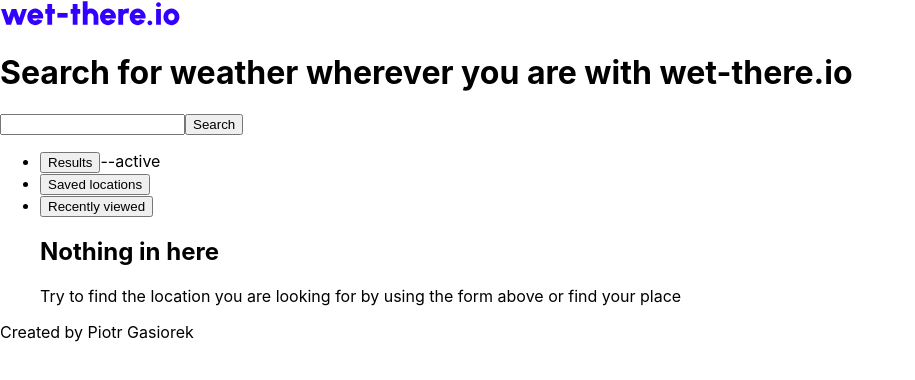
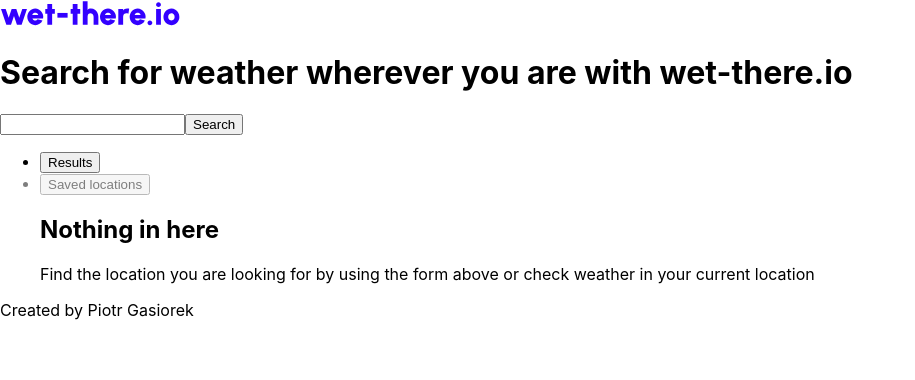
Before and after one commit to PiotrGasiorek/wet-there.io, a React (Create React App) app: page / in a window 1280 px wide. Shown: the top 380 px of the page, without its empty margins (0-915 px from the left). Built offline with nearby package versions, Linux system fonts and the light colour scheme.

Commit message:
Migration from state & props to redux store logic

```diff
--- a/src/components/Searchbox.js
+++ b/src/components/Searchbox.js
@@ -1,55 +1,29 @@
 import React, { useState } from 'react';
+import { useDispatch, useSelector } from 'react-redux';
+import { getLocation } from '../redux/searchResult';
 
-const apiKey = '1d24a209e05a4580954110817213010';
-
-function Searchbox(props) {
-    const [location, setLocation] = useState('');
-
+function Searchbox() {
+    const [searchboxValue, setSearchboxValue] = useState('');
+    const dispatch = useDispatch();
     const handleOnChange = (e) => {
-        setLocation(e.target.value);
+        setSearchboxValue(e.target.value);
     }
 
     const handleOnSubmit = (e) => {
         e.preventDefault();
-        getDataFromApi();
+        dispatch(getLocation(searchboxValue));
     }
-
-    const handleApiResponse = (response) => {
-        response.error ? handleApiError(response) : applyIdToLocation(response);
-    }
-
-    const handleApiError = (error) => {
-        console.log('Its error boy', error);
-    }
-
-    const applyIdToLocation = (location) => {
-        let locationWithId = location;
-        locationWithId.id = Math.random();
-        console.log(locationWithId);
-        props.handleApiResponse(locationWithId);
-    }
-
-    const getDataFromApi = () => {
-        const url = `https://api.weatherapi.com/v1/current.json?key=${apiKey}&q=${location}&aqi=no`
-        fetch(url)
-            .then(response => response.json())
-            .then(data => handleApiResponse(data))
-            .catch(error => {
-                handleApiError(error);
-            });
-    }
-
 
     return (
         <form onSubmit={handleOnSubmit}>
             <input
                 type='text'
-            value={location}
+                value={searchboxValue}
                 onChange={handleOnChange}
             />
             <button>Search</button>
         </form>
-  );
+    )
 }
 
 export default Searchbox;
--- a/src/components/cards/LocationCard.js
+++ b/src/components/cards/LocationCard.js
@@ -1,5 +1,9 @@
-function LocationCard({place, updateSavedLocations}) {
-    const handleClick = () => updateSavedLocations(place.id);
+import { useDispatch } from 'react-redux';
+import { toggleLocation } from '../../redux/savedLocations';
+
+function LocationCard({ place }) {
+    const dispatch = useDispatch();
+    const handleClick = () => dispatch(toggleLocation(place));
     return (
       <div>
           <h2>{place.current.temp_c}</h2>
--- a/src/components/cards/LocationCards.js
+++ b/src/components/cards/LocationCards.js
@@ -1,6 +1,6 @@
 import LocationCard from './LocationCard';
 
-function LocationCards({listOfLocations, updateSavedLocations}) {
+function LocationCards({listOfLocations}) {
   return (
     <div>
         {listOfLocations.map(place => {
@@ -8,7 +8,6 @@ function LocationCards({listOfLocations, updateSavedLocations}) {
                 <LocationCard
                     place={place}
                     key={place.id}
-                    updateSavedLocations={updateSavedLocations}
                 />
             )
         })}
--- a/src/components/tabs/Tab.js
+++ b/src/components/tabs/Tab.js
@@ -1,17 +1,18 @@
-function Tab({ tab, handleTabClick }) {
+import { setActiveTab } from '../../redux/tabsSwitcher';
+import { useDispatch, useSelector } from 'react-redux';
+
+function Tab({ tab }) {
+  const dispatch = useDispatch();
+  const activeTabId = useSelector(state => state.tabsSwitcher.activeTabId);
+  const handleTabClick = (id) => {
+    dispatch(setActiveTab(id));
+  }
   return (
-    <li key={tab.id}>
+    <li key={tab.id} className={(tab.id !== activeTabId ? "tab-btn--unactive" : "")}>
         <button
             onClick={() => handleTabClick(tab.id)}
         >{tab.label}</button>
-        {tab.isActive ? '--active' : ''}
-        {/* <a
-            onClick={handleTabClick}
-            href='#'
-        >
-            {tab.label}
-        </a> */}
-  </li>
+    </li>
   );
 }
 
--- a/src/components/tabs/TabContent.js
+++ b/src/components/tabs/TabContent.js
@@ -1,21 +1,26 @@
+import { useSelector } from 'react-redux';
+
 import LocationCards from '../cards/LocationCards';
 import TabMesage from './TabMesage';
 
-function TabContent({tab, updateSavedLocations}) {
-    const isNoContentAvailable = tab.locations[0] === '' || tab.locations.length === 0;
+function TabContent({ tab  }) {
+  const activeTabId = useSelector(state => state.tabsSwitcher.activeTabId);
+  const isContentAvailable = tab.locations[0] === '' || tab.locations.length === 0 || tab.locations[0] === undefined;
+  const didErrorOccurred = tab.label === 'Results' && tab.locations.error
+  if(didErrorOccurred){
+    console.log(tab.locations.error);
+  }
 
   return (
-    <div className={"tab" + (tab.isActive ? "tab--active" : "")}>
-        {isNoContentAvailable ? (
+    <div className={"tab" + (tab.id === activeTabId ? "tab--active" : "")}>
+        {!isContentAvailable ? (
+          <LocationCards
+            listOfLocations={tab.locations}
+          />) : (
           <TabMesage
             message={tab.message}
-          />
-        ) : (
-          <LocationCards
-            listOfLocations={tab.locations}
-            updateSavedLocations={updateSavedLocations}
-          />
-        )}
+          />)
+        }
     </div>
   );
 }
--- a/src/components/tabs/Tabs.js
+++ b/src/components/tabs/Tabs.js
@@ -1,71 +1,18 @@
-import React, { useState, useEffect } from 'react';
+import { useSelector } from 'react-redux';
 import TabsContent from './TabsContent';
 import TabsNav from './TabsNav';
 
-function Tabs({searchedLocation}) {
-  let tabsData = [
-    {
-      label: 'Results',
-      id: Math.random(),
-      isActive: true,
-      message: {
-        title: 'Nothing in here',
-        paragraph: 'Try to find the location you are looking for by using the form above or find your place'
-      },
-      locations: [searchedLocation]
-    },
-    {
-      label: 'Saved locations',
-      id: Math.random(),
-      isActive: false,
-      message: {
-        title: 'You dont have any saved locations',
-        paragraph: 'Add places which you are interested in so that you can access them easily later'
-      },
-      locations: []
-    },
-    {
-      label: 'Recently viewed',
-      id: Math.random(),
-      isActive: false,
-      message: {
-        title: 'There are no locations in your history',
-        paragraph: 'Every place you search for will be saved here'
-      },
-      locations: []
-    }
-  ];
-  const [tabs, setTabs] = useState(tabsData);
-  useEffect(() => {
-    tabsData[0].locations[0] = searchedLocation;
-    setTabs(tabsData);
-  }, [searchedLocation]);
-
-  const handleTabClick = (id) => {
-    let updatedTabs = tabs.map(tab => {
-      if(tab.id === id){
-        tab.isActive = true;
-      } else{
-        tab.isActive = false;
-      }
-      return tab
-    })
-    setTabs(updatedTabs);
-  }
-
-  const updateSavedLocations = (id) => {
-    console.log('Id of location', id);
-  }
-
+function Tabs() {
+  const { searchResult } = useSelector(state => state);
+  const { savedLocation } = useSelector(state => state);
+  // const { viewedLocations } = useSelector(state => state);
   return (
     <div>
       <TabsNav
-        tabs={tabs}
-        handleTabClick={handleTabClick}
+        tabs={[ searchResult, savedLocation]}
       />
       <TabsContent
-        tabs={tabs}
-        updateSavedLocations={updateSavedLocations}
+        tabs={[ searchResult, savedLocation]}
       />
     </div>
   );
--- a/src/components/tabs/TabsContent.js
+++ b/src/components/tabs/TabsContent.js
@@ -1,6 +1,6 @@
 import TabContent from './TabContent';
 
-function TabsContent({tabs, updateSavedLocations}) {
+function TabsContent({ tabs }) {
     return (
         <ul>
             {tabs.map(tab => {
@@ -8,7 +8,6 @@ function TabsContent({tabs, updateSavedLocations}) {
                     <TabContent
                         tab={tab}
                         key={tab.id}
-                        updateSavedLocations={updateSavedLocations}
                     />
                 )
             })}
--- a/src/components/tabs/TabsNav.js
+++ b/src/components/tabs/TabsNav.js
@@ -1,6 +1,6 @@
 import Tab from './Tab';
 
-function TabsNav({tabs, handleTabClick}) {
+function TabsNav({ tabs }) {
     return (
         <ul>
             {tabs.map(tab => {
@@ -8,7 +8,6 @@ function TabsNav({tabs, handleTabClick}) {
                     <Tab
                         key={tab.id}
                         tab={tab}
-                        handleTabClick={handleTabClick}
                     />
                 );
             })}
```
Lines whose indentation alone changed are shown as unchanged.
